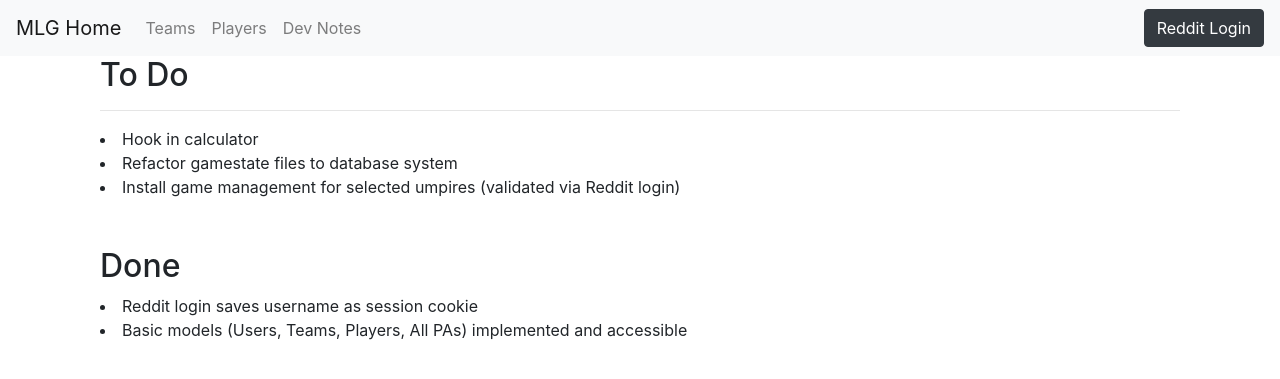
After one commit to dyslexda/MLG, a Flask app: page /devnotes in a window 1280 px wide. The commit adds this page. Shown: the top 379 px of the page. Run offline with Flask 2, Linux system fonts and the light colour scheme; some libraries are stand-ins or nearby versions.

Commit message:
Added dev notes page

```diff
--- a/MLG_app/__init__.py
+++ b/MLG_app/__init__.py
@@ -26,11 +26,13 @@ def create_app():
         from .teams import teams
         from .players import players
         from .auth import auth
+        from .admin import admin
 
 
         app.register_blueprint(index.index_bp)
         app.register_blueprint(teams.teams_bp)
         app.register_blueprint(players.players_bp)
         app.register_blueprint(auth.auth_bp)
+        app.register_blueprint(admin.admin_bp)
 
         return app
--- /dev/null
+++ b/MLG_app/admin/admin.py
@@ -0,0 +1,17 @@
+"""General page routes."""
+from flask import Blueprint, render_template, g
+from flask import current_app as app
+
+# Blueprint Configuration
+admin_bp = Blueprint(
+    'admin_bp', __name__,
+    template_folder='templates',
+    static_folder='static',
+    static_url_path='/admin/static/'
+)
+
+@admin_bp.route('/devnotes', methods=['GET'])
+def devnotes():
+    return render_template(
+        'devnotes.html',
+    )
--- /dev/null
+++ b/MLG_app/admin/templates/devnotes.html
@@ -0,0 +1,22 @@
+{% extends 'base.html' %}
+
+{% block title %}
+Dev Notes
+{% endblock %}
+
+{% block content %}
+
+    <div class="container">
+      <h2>To Do</h1>
+      <hr />
+        <li>Hook in calculator</li>
+        <li>Refactor gamestate files to database system</li>
+        <li>Install game management for selected umpires (validated via Reddit login)</li>
+      <br /><br />
+      <h2>Done</h2>
+        <li>Reddit login saves username as session cookie</li>
+        <li>Basic models (Users, Teams, Players, All PAs) implemented and accessible</li>
+    </div>
+
+
+{% endblock %}
--- a/MLG_app/templates/navigation.html
+++ b/MLG_app/templates/navigation.html
@@ -10,6 +10,9 @@
       </li>
       <li class="nav-item">
         <a class="nav-link" href="{{ url_for('players_bp.players') }}">Players</a>
+      </li>
+      <li class="nav-item">
+        <a class="nav-link" href="{{ url_for('admin_bp.devnotes') }}">Dev Notes</a>
       </li>
     </ul>
     {% if session['username'] %}
```
